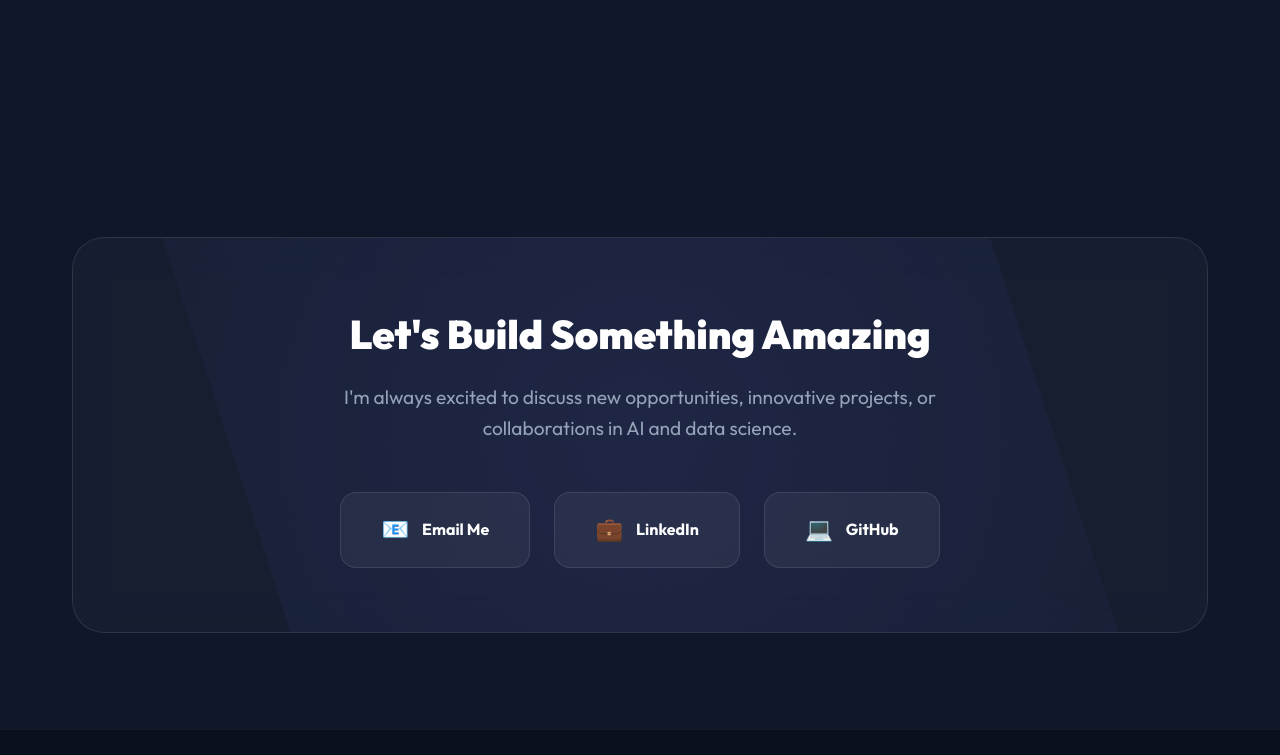
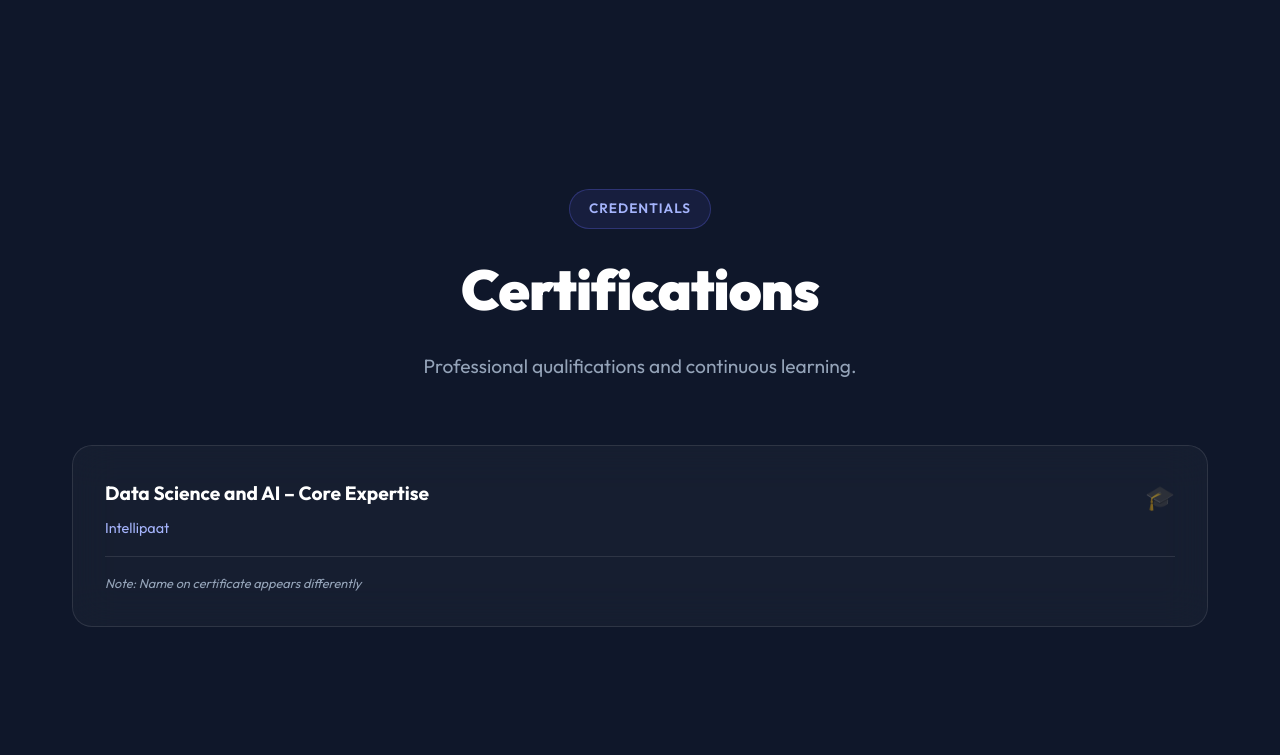
Before and after one commit to yuv2819-cmyk/Portfolio, a plain HTML site: page index.html in a window 1280 px wide. Shown: the part 3485-4240 px from the top of the page. Drawn offline with Linux system fonts and the light colour scheme.

Commit message:
Add Intellipaat certificate and name discrepancy note

```diff
--- a/index.html
+++ b/index.html
@@ -617,6 +617,67 @@
             transform: translateY(-2px);
         }
 
+        /* Certifications */
+        .cert-container {
+            display: grid;
+            grid-template-columns: repeat(auto-fit, minmax(300px, 1fr));
+            gap: 2rem;
+            margin-top: 3rem;
+        }
+
+        .cert-card {
+            background: rgba(255, 255, 255, 0.03);
+            backdrop-filter: blur(20px);
+            padding: 2rem;
+            border-radius: 20px;
+            border: 1px solid rgba(255, 255, 255, 0.1);
+            transition: all 0.3s ease;
+            position: relative;
+            overflow: hidden;
+            text-decoration: none;
+            display: block;
+        }
+
+        .cert-card:hover {
+            transform: translateY(-5px);
+            background: rgba(255, 255, 255, 0.05);
+            border-color: rgba(99, 102, 241, 0.3);
+            box-shadow: 0 10px 30px rgba(99, 102, 241, 0.1);
+        }
+
+        .cert-card h3 {
+            font-size: 1.2rem;
+            color: white;
+            margin-bottom: 0.5rem;
+            font-weight: 700;
+        }
+
+        .cert-issuer {
+            color: #a5b4fc;
+            font-size: 0.9rem;
+            margin-bottom: 1rem;
+            display: block;
+        }
+
+        .cert-note {
+            font-size: 0.8rem;
+            color: #94a3b8;
+            font-style: italic;
+            margin-top: 1rem;
+            padding-top: 1rem;
+            border-top: 1px solid rgba(255, 255, 255, 0.1);
+            display: block;
+        }
+
+        .cert-icon {
+            position: absolute;
+            top: 2rem;
+            right: 2rem;
+            font-size: 1.5rem;
+            opacity: 0.5;
+            color: #6366f1;
+        }
+
         /* Contact */
         .contact-container {
             text-align: center;
@@ -1054,6 +1115,24 @@
         </div>
     </section>
 
+    <section id="certifications">
+        <div class="section-header fade-in">
+            <span class="section-badge">Credentials</span>
+            <h2 class="section-title">Certifications</h2>
+            <p class="section-subtitle">Professional qualifications and continuous learning.</p>
+        </div>
+
+        <div class="cert-container fade-in">
+            <a href="https://lms.intellipaat.com/certificate-link/?Yz1jdXMtNTU3MjQ0NCZ1PTIwNjc4MiZleHQ9MQ=="
+                target="_blank" class="cert-card">
+                <div class="cert-icon">🎓</div>
+                <h3>Data Science and AI – Core Expertise</h3>
+                <span class="cert-issuer">Intellipaat</span>
+                <span class="cert-note">Note: Name on certificate appears differently</span>
+            </a>
+        </div>
+    </section>
+
     <section id="contact">
         <div class="contact-container fade-in">
             <h2 class="contact-title">Let's Build Something Amazing</h2>
```
